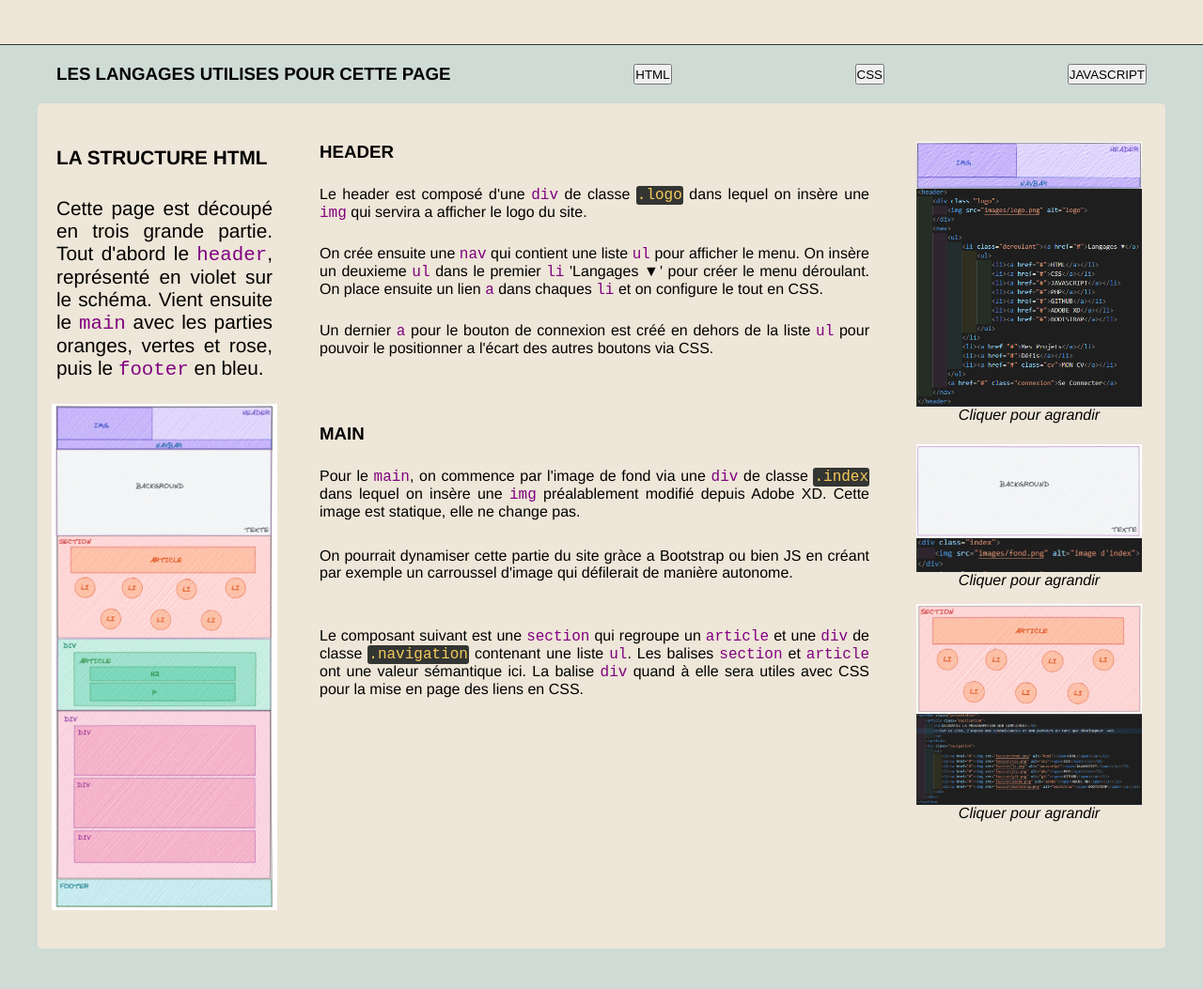
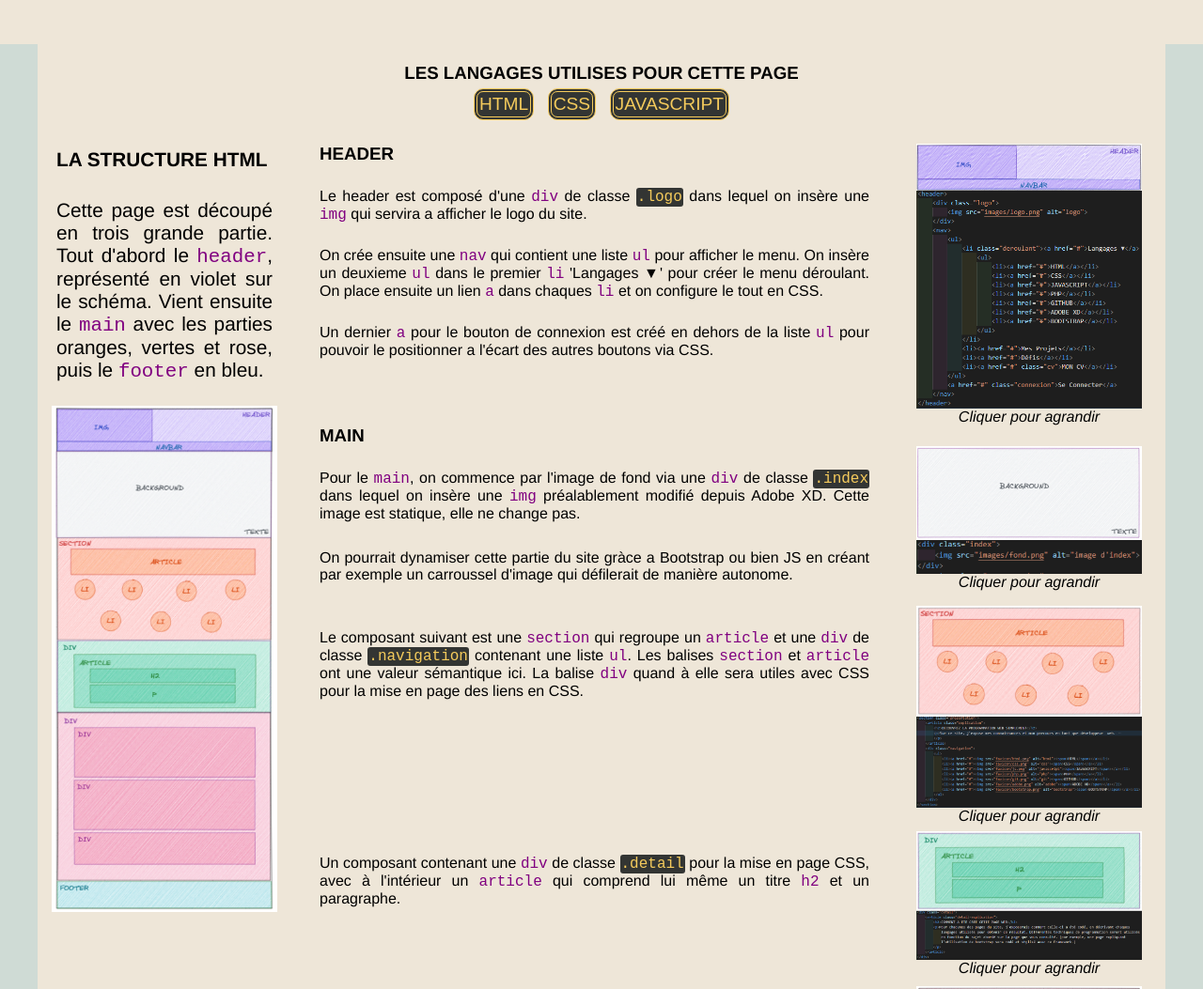
Before and after one commit to Mombabil/Mombabil-Webmaster, a plain HTML site: page index.html in a window 1280 px wide. Shown: the part 1655-2708 px from the top of the page at 94% size. Before the commit the page ends 2665 px from the top, so only its background shows below. Drawn offline with Linux system fonts and the light colour scheme.

Commit message:
Edit #8 - finalisation onglet #html

```diff
--- a/css/sass/components/_code.sass
+++ b/css/sass/components/_code.sass
@@ -1,22 +1,39 @@
 .code
     @extend %center-component
+    background-color: $lightbeige
     code
         color: purple
     .technologie
         text-align: center
-        margin: 20px
-        @extend %flex-space-between
+        padding: 20px
+        .but
+            display: inline-block
+            background-color: $lightdark
+            border-radius: 10px
+            border: 4px double $yellow
+            color: $yellow
+            text-align: center
+            font-size: 1.2rem
+            padding: 2px
+            -webkit-transition: all 0.5s
+            -moz-transition: all 0.5s
+            -o-transition: all 0.5s
+            transition: all 0.5s
+            cursor: pointer
+            margin: 5px
+            &:hover
+                background-color: $lightdark
+                border: 4px double $lightdark
+                color: $yellow
     .planPage
-        height: 900px
-        border: 1px solid black $lightdark
-        background-color: $lightbeige
-        border-radius: 5px
         font-size: 1rem
     #html
         display: flex
         flex-wrap: wrap
         .container
             @extend %center-component
+            overflow: scroll
+            height: 900px
         aside
             display: flex
             flex-direction: column
@@ -59,6 +76,10 @@
         .main
             .bg
                 height: 60px
+            .section
+                height: 215px
+            .article
+                height: 140px
     #css
         background-color: red
     #js
--- a/css/sass/components/_detail.sass
+++ b/css/sass/components/_detail.sass
@@ -2,7 +2,6 @@
     padding: 50px 0 50px 0 //padding haut et bas de 50px
     background-color: $lightbeige
     border-top: 1px solid $lightdark
-    border-bottom: 1px solid $lightdark
     .detail-explication
         width: $ecran
         margin: auto
--- a/index.html
+++ b/index.html
@@ -71,9 +71,9 @@
         <div class="code">
             <div class="technologie">
                 <h3>LES LANGAGES UTILISES POUR CETTE PAGE</h3>
-                <button id="but1">HTML</button>
-                <button id="but2">CSS</button>
-                <button id="but3">JAVASCRIPT</button>
+                <button id="but1" class="but">HTML</button>
+                <button id="but2" class="but">CSS</button>
+                <button id="but3" class="but">JAVASCRIPT</button>
             </div>
             <div id="html" class="planPage">
                 <div class="container">
@@ -123,12 +123,39 @@
                                 <figcaption>Cliquer pour agrandir</figcaption>
                             </figure>
                         </a>
-                        <p>Le composant suivant est une <code>section</code> qui regroupe un <code>article</code> et
+                        <p class="section">Le composant suivant est une <code>section</code> qui regroupe un <code>article</code> et
                         une <code>div</code>  de classe <code class="class">.navigation</code> contenant une liste
                         <code>ul</code>. Les balises <code>section</code> et <code>article</code> ont une valeur
                         sémantique ici. La balise <code>div</code> quand à elle sera utiles avec CSS pour la mise en
                         page des liens en CSS.
                         </p>
+
+                        <a target="_blank" href="images/article.png">
+                            <figure>
+                                <img src="images/article.png" alt="main">
+                                <figcaption>Cliquer pour agrandir</figcaption>
+                            </figure>
+                        </a>
+                        <p class="article">Un composant contenant une <code>div</code> de classe
+                        <code class="class">.detail</code> pour la mise en page CSS, avec
+                        à l'intérieur un <code>article</code> qui comprend lui même un titre <code>h2</code> et un
+                        paragraphe.
+                        </p>
+                        <a target="_blank" href="images/code.png">
+                            <figure>
+                                <img src="images/code.png" alt="main">
+                                <figcaption>Cliquer pour agrandir</figcaption>
+                            </figure>
+                        </a>
+                        <p class="js">Cette dernière <code>div</code> de classe <code class="class">.code</code> est un
+                        peu particulière.</p>
+                        <p class="js">Elle contient une <code>div</code> de classe <code>.technologie</code> qui possède
+                        3 balises <code>button</code> qui seront utilisées dans un script Javascript pour les
+                        <code>div</code> présentes a la suite de <code class="class">.technologie</code>.</p>
+                        <p class="js">Les balises <code>div</code> d'id <code class="id">#html</code>, <code>#css</code>
+                        et <code>#js</code>, et ayant toutes la classe <code class="class">.planPage</code> seront
+                        affiché et visible sur le site uniquement lors du clic sur les boutons correspondants dans
+                        <code class="class">.technologie</code>.</p>
                     </div>
                 </div>
             </div>
```
Also changed, not shown: css/style.css, images/article.png (added), images/code.png (added), 1 other file.
